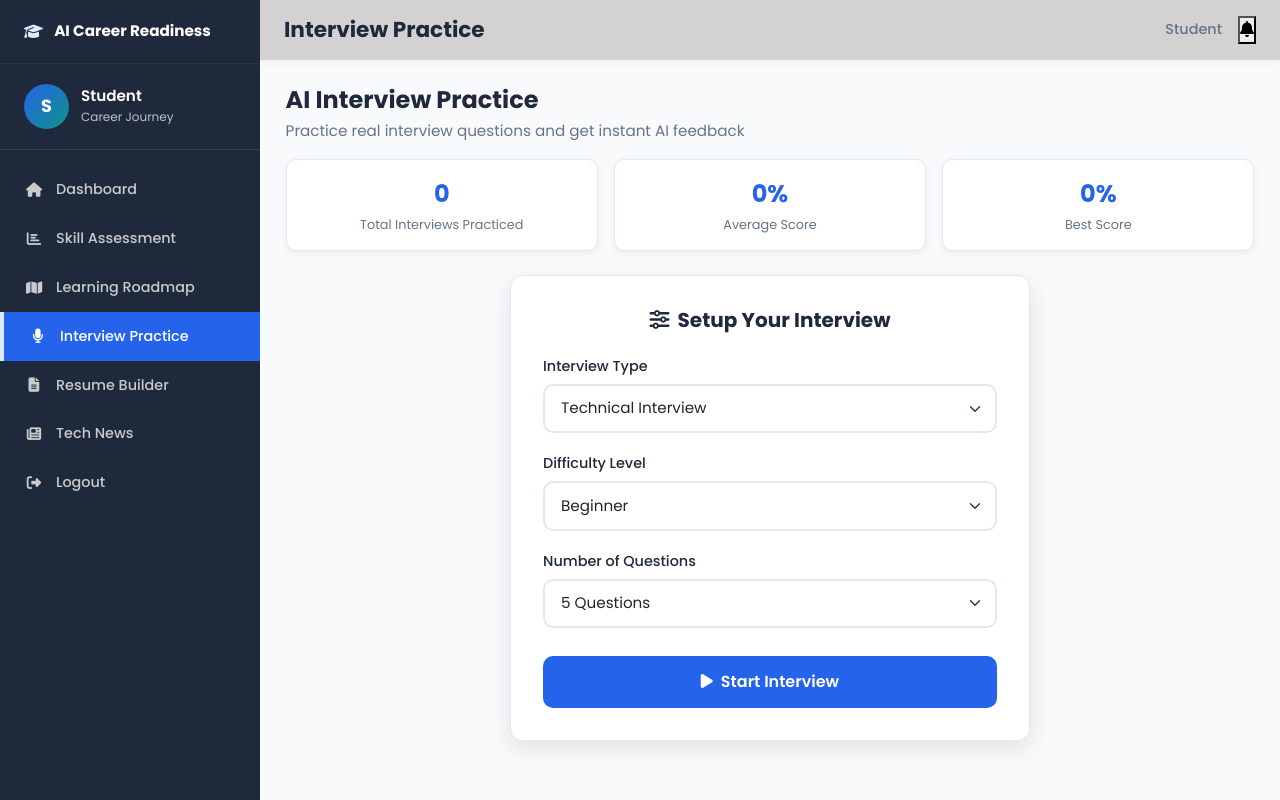
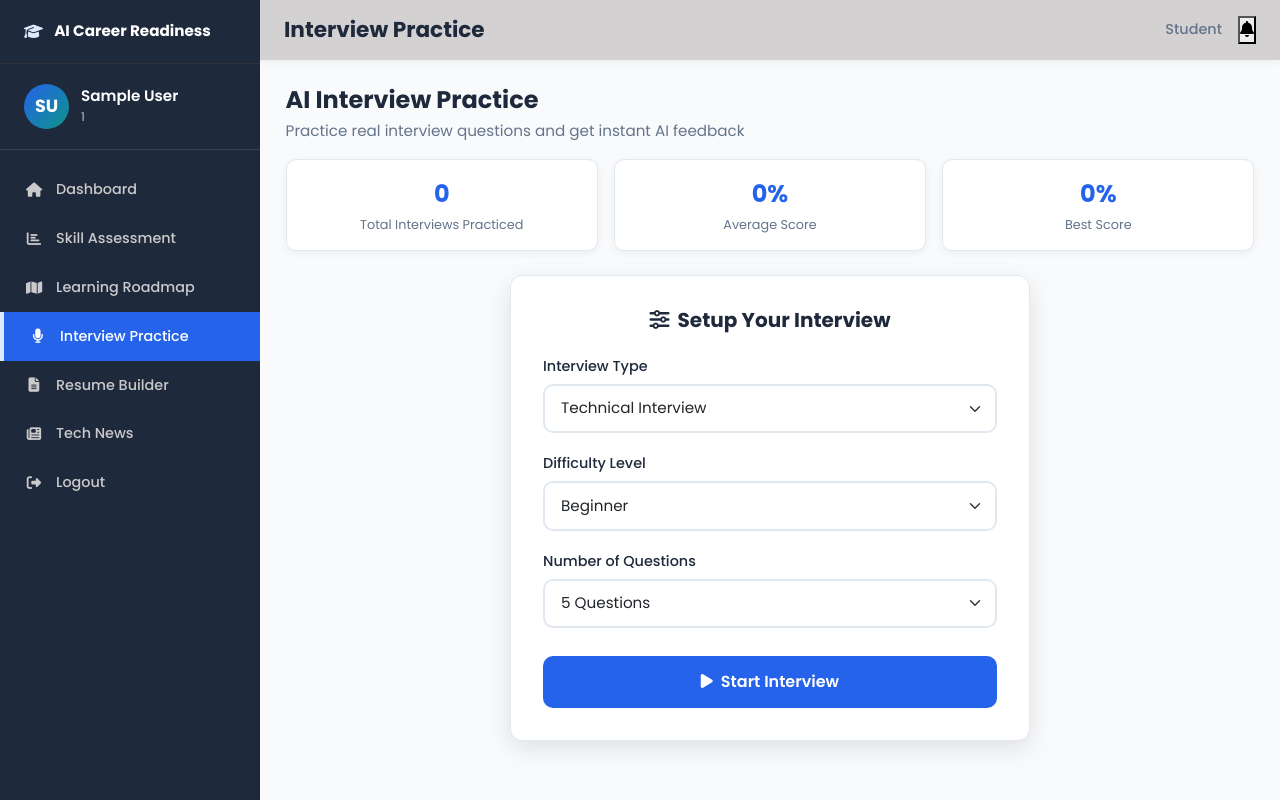
Before and after one commit to Shankhadeep-Bhowmik/AI_Career_Readiness_Platform, a Flask app: page /interview in a window 1280 px wide. Run offline with Flask 3, Linux system fonts and the light colour scheme; the visitor is signed in with stand-in values (Sample User, id 1); data that the repository does not hold is empty.

Commit message:
updating interview.html

```diff
--- a/templates/interview.html
+++ b/templates/interview.html
@@ -48,10 +48,10 @@
       </a>
 
       <div class="sidebar-profile">
-        <div class="profile-avatar">S</div>
+        <div class="profile-avatar" id="profileInitialsSidebar"></div>
         <div class="profile-info">
-          <h3>Student</h3>
-          <p>Career Journey</p>
+          <h3 id="sidebarStudentName"></h3>
+          <p id="sidebarCourse"></p>
         </div>
       </div>
 
```
